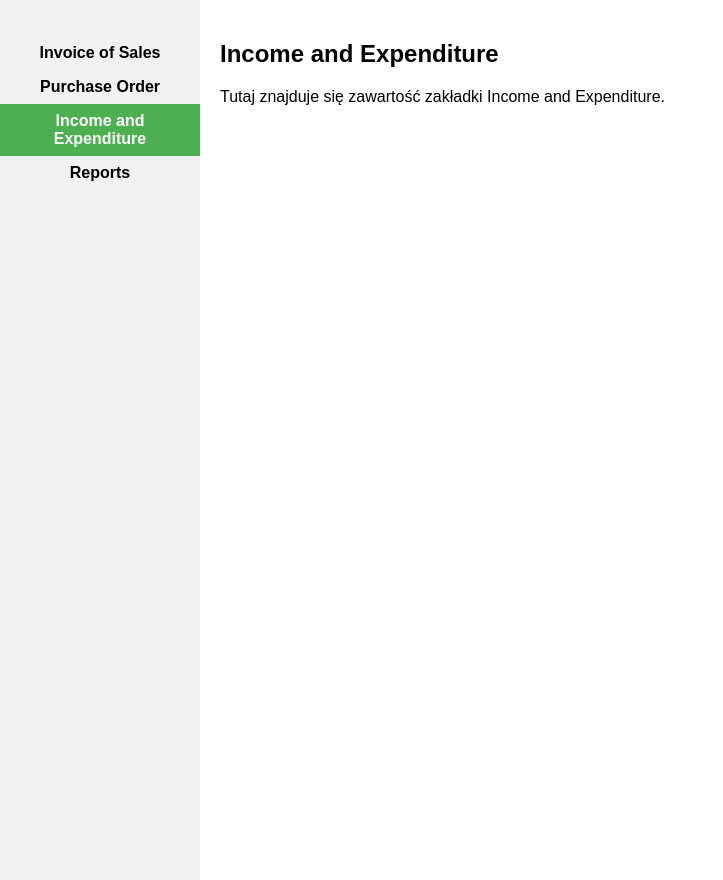
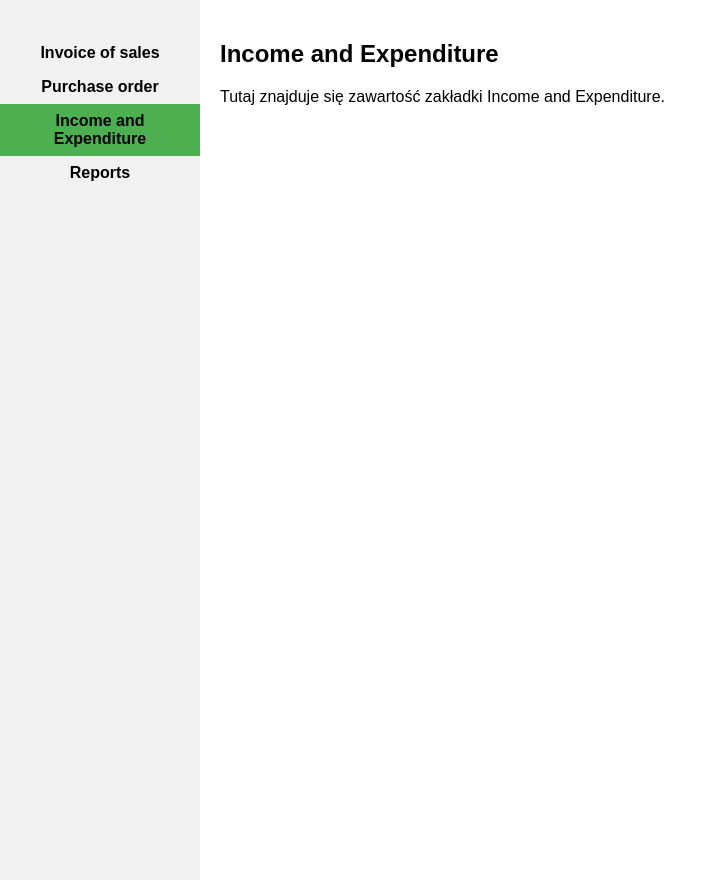
Before and after one commit to WeronikaSieniawska/minishop, a Django app: page /polls/income-and-expenditure/ in a window 1280 px wide. Shown: the whole page, without its empty margins (0-723 px from the left). Run offline with Django 4.2, Linux system fonts and the light colour scheme.

Commit message:
third try

```diff
--- a/polls/static/polls/css/style.css
+++ b/polls/static/polls/css/style.css
@@ -24,9 +24,20 @@ body {
   cursor: pointer;
 }
 
+/* Styl dla nieaktywnych linków w sidebar */
+.sidebar li a {
+  text-decoration: none; /* Usunięcie podkreślenia linków */
+  color: black; /* Ustawienie koloru dla nieaktywnych linków */
+}
+
+/* Styl dla aktywnych linków w sidebar */
+.sidebar li.active a {
+  text-decoration: none;
+  color: black; /* Ustawienie koloru dla aktywnych linków */
+}
+
 .sidebar li.active {
   background-color: #4CAF50;
-  color: white;
 }
 
 .content {
--- a/polls/templates/polls/income_and_expenditure.html
+++ b/polls/templates/polls/income_and_expenditure.html
@@ -13,10 +13,10 @@
 <body>
     <div class="sidebar">
         <ul>
-            <li class="tab-link" data-tab="invoice-of-sales">Invoice of Sales</li>
-            <li class="tab-link" data-tab="purchase-order">Purchase Order</li>
-            <li class="tab-link active" data-tab="income-and-expenditure">Income and Expenditure</li>
-            <li class="tab-link" data-tab="reports">Reports</li>
+            <li class="tab-link" data-tab="invoice-of-sales"><a href="{% url 'polls:invoice_of_sales' %}">Invoice of sales</a></li>
+            <li class="tab-link" data-tab="purchase-order"><a href="{% url 'polls:purchase_order' %}">Purchase order</a></li>
+            <li class="tab-link active" data-tab="income-and-expenditure"><a href="#">Income and Expenditure</a></li>
+            <li class="tab-link" data-tab="reports"><a href="{% url 'polls:reports' %}">Reports</a></li>
         </ul>
     </div>
 
```
Also changed, not shown: polls/static/polls/js/script.js (+17 -25 lines), polls/templates/polls/invoice_of_sales.html (+4 -4 lines), polls/templates/polls/purchase_order.html (+4 -4 lines), polls/templates/polls/reports.html (+4 -4 lines).
